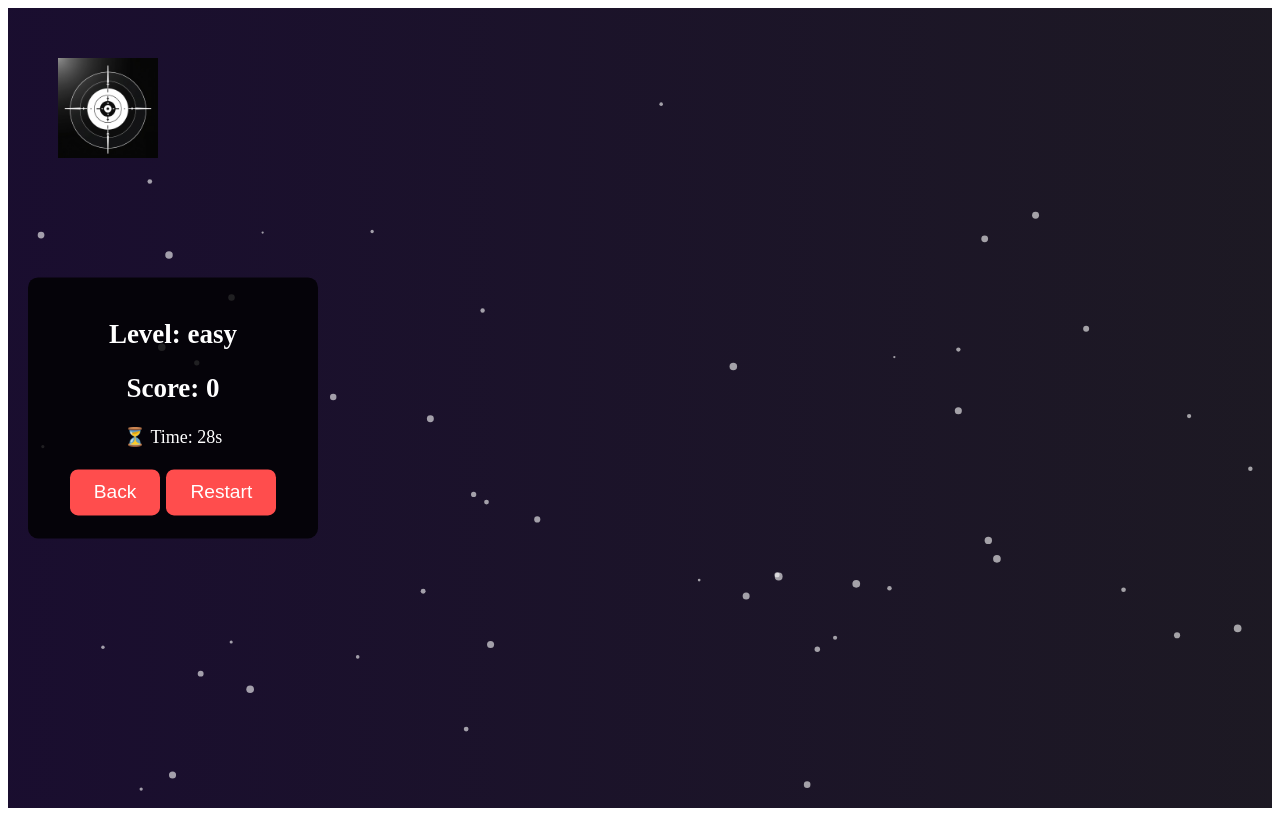
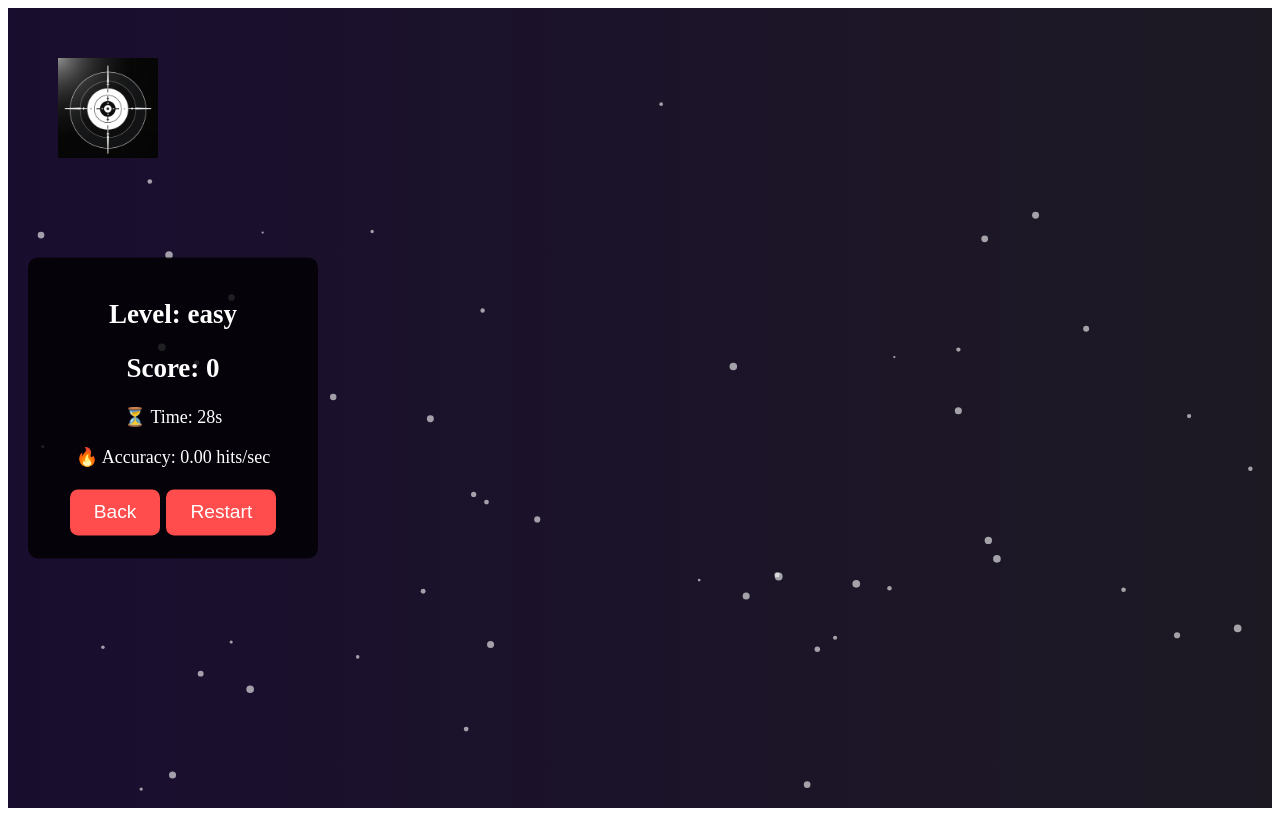
Before and after one commit to ZiglaCity/aim-trainer, a React (Vite) app: page / in a window 1280 px wide. Both pictures are taken after a click on the button "Start Game". Built offline with nearby package versions, Linux system fonts and the light colour scheme.

Commit message:
Added accuracy, but would update the implementation later...

```diff
--- a/src/components/Score.jsx
+++ b/src/components/Score.jsx
@@ -1,4 +1,9 @@
 export default function Score({ score, timeLeft, targetsLeft, onRestart, onBack, difficulty }) {
+
+    const accuracy = difficulty === "easy"
+    ? (score / (30 - timeLeft)).toFixed(2)
+    : ((score / 20) * 100).toFixed(2);
+
     return (
         <div className="score-container">
             <h1>Level: {difficulty}</h1>
@@ -8,6 +13,7 @@ export default function Score({ score, timeLeft, targetsLeft, onRestart, onBack,
             :
             <p>🎯 Targets Left: {targetsLeft}</p>
         }
+            <p>🔥 Accuracy: {accuracy} {difficulty === "easy" ? "hits/sec" : "%"}</p>
             <button onClick={onBack}>Back</button>
             <button onClick={onRestart}>Restart</button>
         </div>
```
